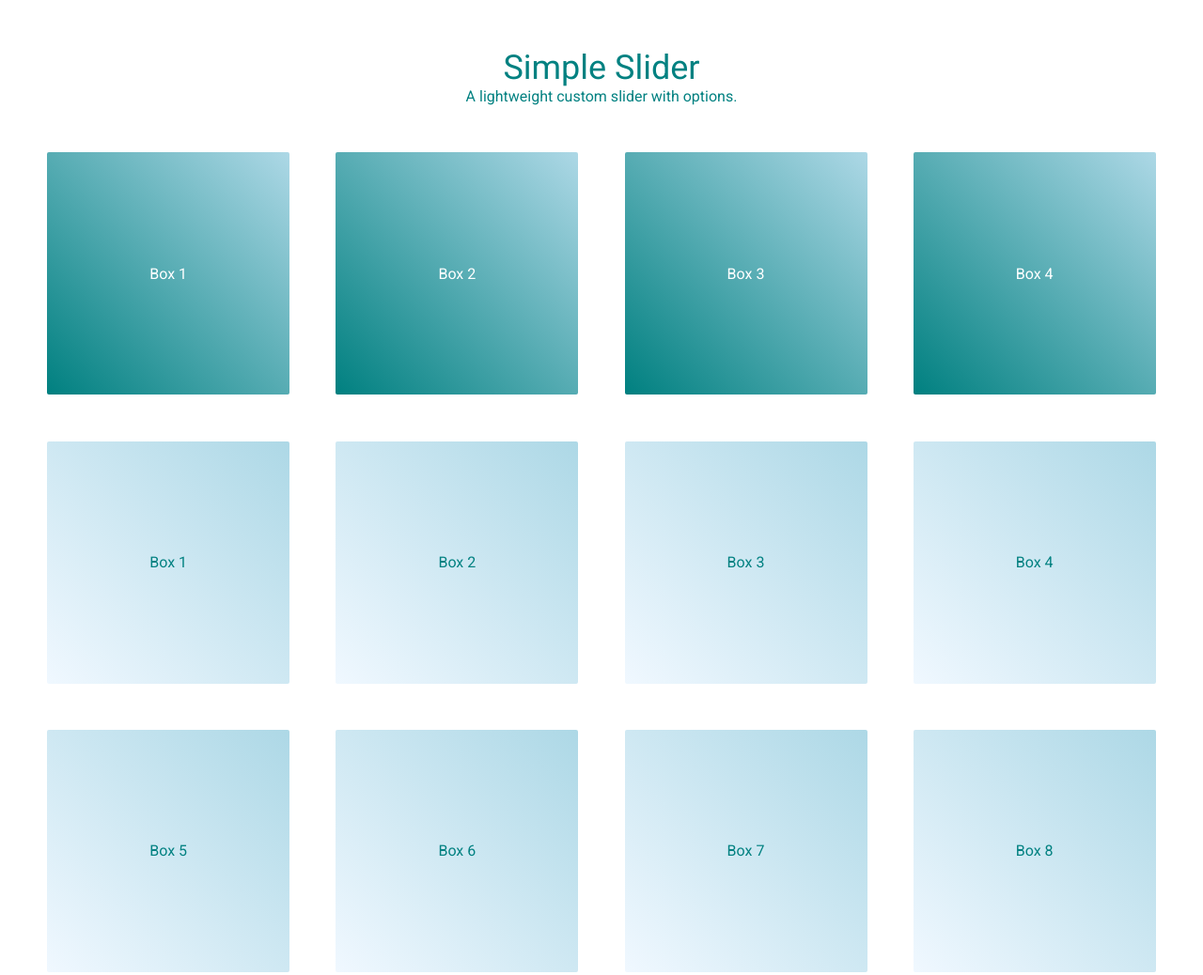
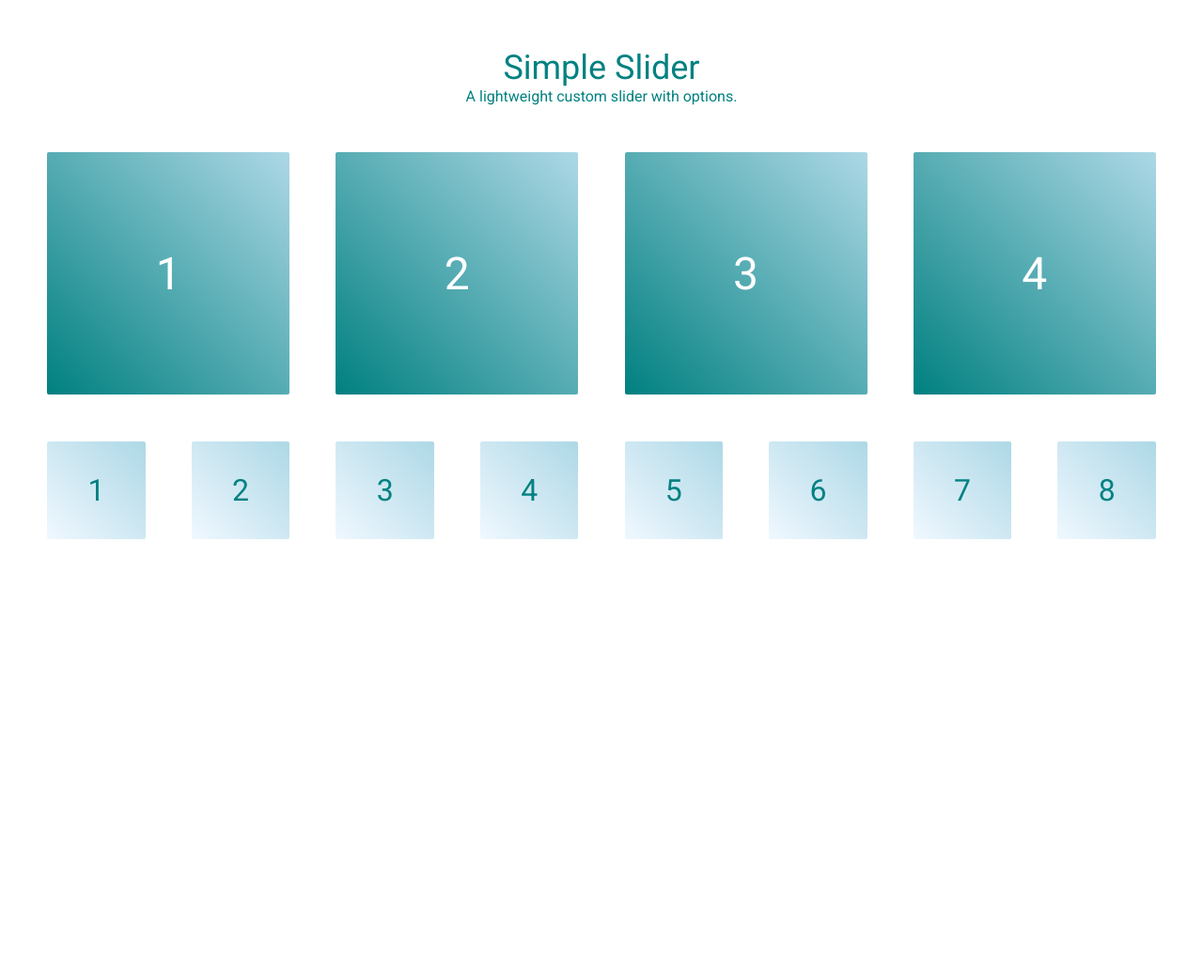
Before and after one commit to kyleconkright/info-slide, a website: page index.html in a window 1280 px wide. Shown: the whole page at 94% size. After the commit the page ends 800 px from the top, so only its background shows below. Drawn offline with nearby package versions, Linux system fonts and the light colour scheme.

Commit message:
updated style

```diff
--- a/css/style.scss
+++ b/css/style.scss
@@ -37,13 +37,11 @@ header {
 }
 
 #content li, #target li {
-	max-width: 21%;
-	min-width: 21%;
+	font-size: 2em;
 	display: flex;
 	justify-content: center;
 	align-items: center;
 	background: linear-gradient(45deg, aliceblue, lightblue);
-	margin: 2%;
 	cursor: pointer;
 	border-radius: 2px;
 	&:before {
@@ -61,7 +59,17 @@ header {
 	}
 }
 
+#content li {
+	width: auto;
+	flex: 1;
+	margin: 2%;
+}
+
 #target li {
 	background: linear-gradient(45deg, teal, lightblue);
 	color: white;
+	font-size: 3em;
+	max-width: 21%;
+	min-width: 21%;
+	margin: 2%;
 }
--- a/index.html
+++ b/index.html
@@ -17,21 +17,21 @@
 
 <div id="container">
 	<ul id="target">
-		<li>Box 1</li>
-		<li>Box 2</li>
-		<li>Box 3</li>
-		<li>Box 4</li>
+		<li>1</li>
+		<li>2</li>
+		<li>3</li>
+		<li>4</li>
 	</ul>
 
 	<ul id="content">
-		<li>Box 1</li>
-		<li>Box 2</li>
-		<li>Box 3</li>
-		<li>Box 4</li>
-		<li>Box 5</li>
-		<li>Box 6</li>
-		<li>Box 7</li>
-		<li>Box 8</li>
+		<li>1</li>
+		<li>2</li>
+		<li>3</li>
+		<li>4</li>
+		<li>5</li>
+		<li>6</li>
+		<li>7</li>
+		<li>8</li>
 	</ul>
 </div>
 
--- a/js/script.js
+++ b/js/script.js
@@ -1,5 +1,7 @@
 $('document').ready(() => {
 
-	simpleSlide('#content li', '#target');
+	simpleSlide('#content li', '#target', {
+		//direction: 'rtl'
+	});
 
 });
--- a/js/simple-slide.js
+++ b/js/simple-slide.js
@@ -6,9 +6,9 @@ let simpleSlide = function(thumb, target, options = {}) {
 
 	let settings = Object.assign({}, defaults, options);
 
-	let targetWidth = $('#content').parent().width();
-	let boxWidthPx = $('#content li').width();
-	let marginPx = $('#content li').css('margin').split('px');
+	let targetWidth = $('#target').parent().width();
+	let boxWidthPx = $('#target li').width();
+	let marginPx = $('#target li').css('margin').split('px');
 	let boxMargin = parseInt(100 * marginPx[0]) / targetWidth * 2;
 	let boxWidth = parseInt(100 * (boxWidthPx / targetWidth) + boxMargin ) + '%';
 
```
Also changed, not shown: css/style.css.
